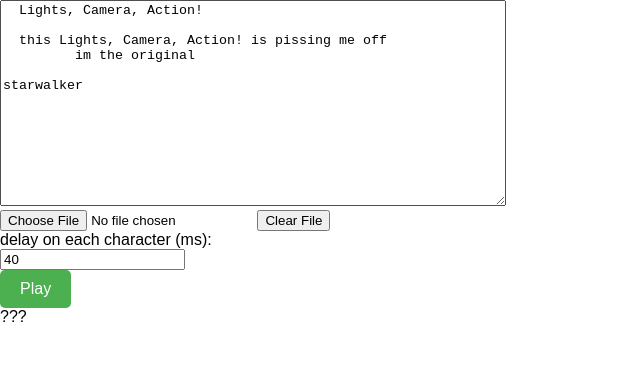
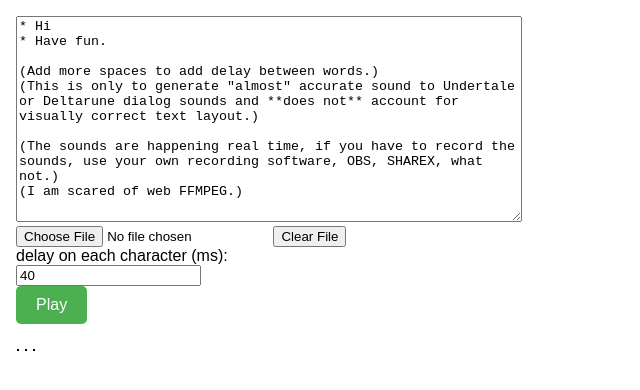
Before and after one commit to Potato22/deltasound, an Astro site: page / in a window 1280 px wide. Shown: the whole page, without its empty margins (0-640 px from the left). Built offline with nearby package versions, Linux system fonts and the light colour scheme; Astro itself is replaced by a stand-in of ours; no server answers.

Commit message:
better placeholder and font

```diff
--- a/src/components/monolith.ts
+++ b/src/components/monolith.ts
@@ -20,7 +20,6 @@ export function typeWriter(
     let i = 0;
     const targetElement = document.getElementById(elementId) as HTMLElement;
     targetElement.innerHTML = '';
-    targetElement.style.whiteSpace = 'pre-wrap';
 
     console.log(soundFile)
     const uploadedSound = new Howl({
--- a/src/pages/index.astro
+++ b/src/pages/index.astro
@@ -12,13 +12,15 @@
   </head>
   <body>
 	  <textarea id="inputDialog" style="width: 500px ;height: 200px;">
-  Lights, Camera, Action!
+* Hi
+* Have fun.
 
-  this Lights, Camera, Action! is pissing me off
-	 im the original
-							  starwalker
+(Add more spaces to add delay between words.)
+(This is only to generate "almost" accurate sound to Undertale or Deltarune dialog sounds and **does not** account for visually correct text layout.)
 
-	  </textarea>
+(The sounds are happening real time, if you have to record the sounds, use your own recording software, OBS, SHAREX, what not.)
+(I am scared of web FFMPEG.)
+    </textarea>
 	  <br />
     <input type="file" name="custSound" id="uploadedSound" />
 	<button name="clearFile" id="clear">Clear File</button>
@@ -26,7 +28,7 @@
     <input type="number" name="speed" id="inputSpeed" value="40" />
 	<br />
     <div class="playButton">Play</div>
-    <div id="j" style="max-width: 400px;">???</div>
+    <div id="j">...</div>
   </body>
 </html>
 
@@ -77,10 +79,16 @@
 </script>
 
 <style lang="scss">
+
+  @font-face {
+    font-family: "Determination Mono Web";
+    src: url("/src/DeterminationMonoWebRegular-Z5oq.ttf") format("truetype");
+  }
   body {
     font-family: sans-serif;
     margin: 0;
     padding: 0;
+    padding: 1em;
   }
 
   .playButton {
@@ -97,4 +105,14 @@
       background-color: #45a049;
     }
   }
+
+  #j {
+    font-family: "Determination Mono Web", monospace;
+    font-size: 16px;
+    line-height: 1.5;
+    white-space: pre-wrap; /* Preserve whitespace and line breaks */
+    word-break: break-all; /* Allow long words to break */
+    max-width: 100%; /* Limit width for better readability */
+    margin-top: 10px;
+  }
 </style>
```
Also changed, not shown: src/DeterminationMonoWebRegular-Z5oq.ttf (added).
